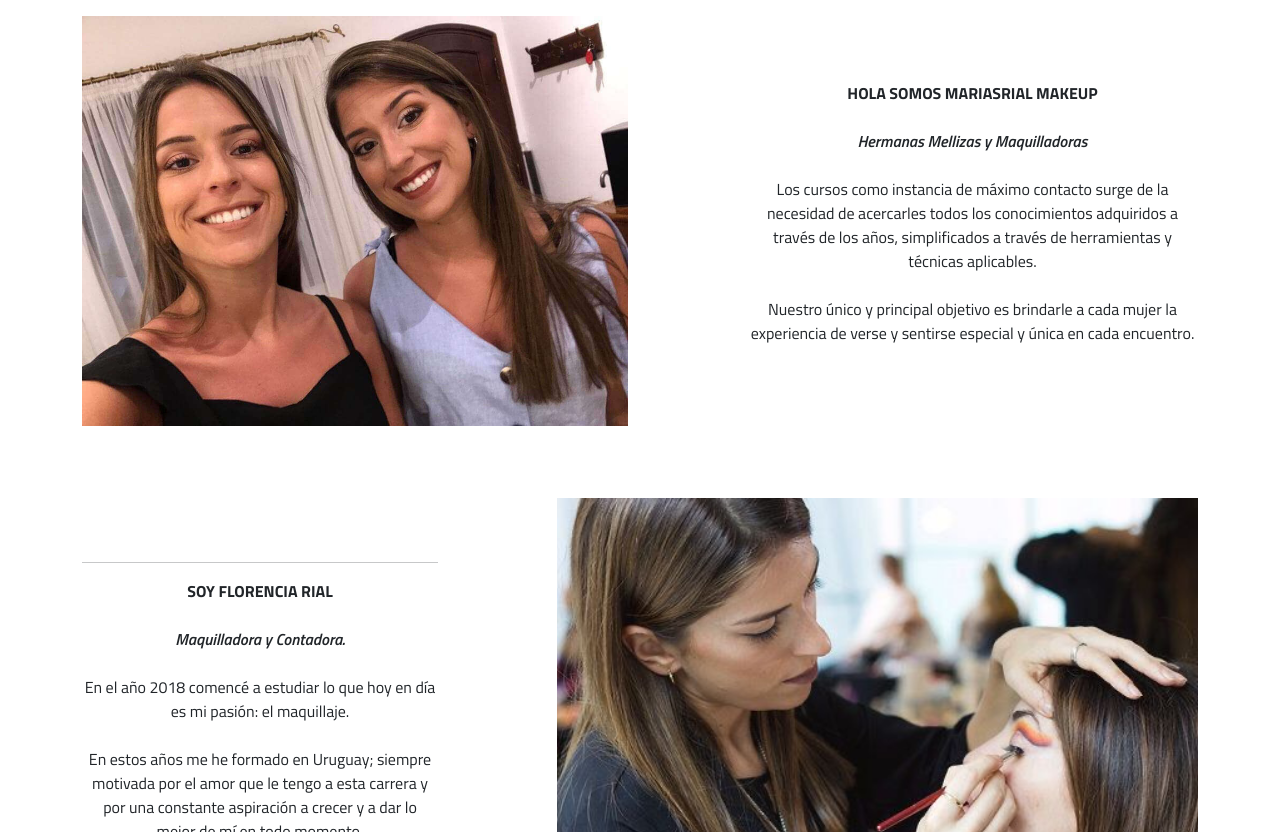
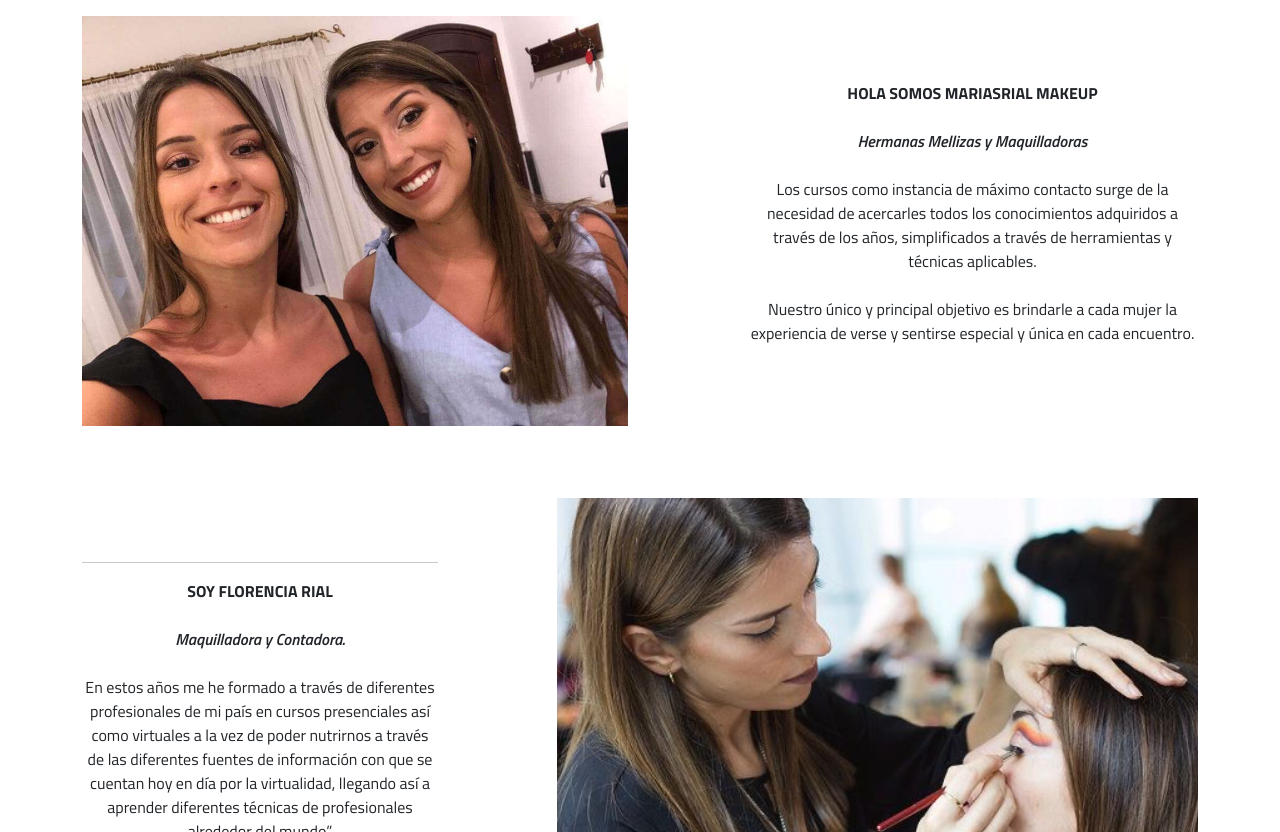
Before and after one commit to VictoriaRial20/MAKEUP_MariaRial, a website: page pages/sobrenos.html in a window 1280 px wide. Shown: the part 120-952 px from the top of the page. Drawn offline with nearby package versions, Linux system fonts and the light colour scheme.

Commit message:
Arreglando Faltas

```diff
--- a/pages/sobrenos.html
+++ b/pages/sobrenos.html
@@ -92,10 +92,10 @@
                     <hr>
                     <p class="text-center">
                         <strong>SOY FLORENCIA RIAL<br><br><em> Maquilladora y Contadora.</em></strong> <br><br>
-                        En el año 2018 comencé a estudiar lo que hoy en día es mi pasión: el maquillaje. <br><br>
-                        En estos años me he formado en Uruguay; siempre motivada por el amor que le tengo a esta carrera
-                        y
-                        por una constante aspiración a crecer y a dar lo mejor de mí en todo momento.
+                        En estos años me he formado a través de diferentes profesionales de mi país en cursos
+                        presenciales así como virtuales a la vez de poder nutrirnos a través de las diferentes fuentes
+                        de información con que se cuentan hoy en día por la virtualidad, llegando así a aprender
+                        diferentes técnicas de profesionales alrededor del mundo”
                     </p>
                     <hr>
                 </div>
@@ -120,8 +120,7 @@
                         <strong>SOY PAOLA RIAL<br><br><em> Maquilladora y Contadora.</em></strong> <br><br>
                         En el año 2018 comencé a estudiar lo que hoy en día es mi pasión: el maquillaje. <br><br>
                         En estos años me he formado en Uruguay; siempre motivada por el amor que le tengo a esta carrera
-                        y
-                        por una constante aspiración a crecer y a dar lo mejor de mí en todo momento.
+                        y por una constante aspiración a crecer y a dar lo mejor de mí en todo momento.
                     </p>
                     <hr>
                 </div>
```
Also changed, not shown: index.html (+1 -1 lines), pages/contacto.html (+1 -1 lines), pages/cursoatecnicas.html (+1 -1 lines), pages/cursoautomaquillaje.html (+1 -1 lines), pages/cursonovias.html (+1 -1 lines), pages/maquillajesocial.html (+1 -1 lines).
